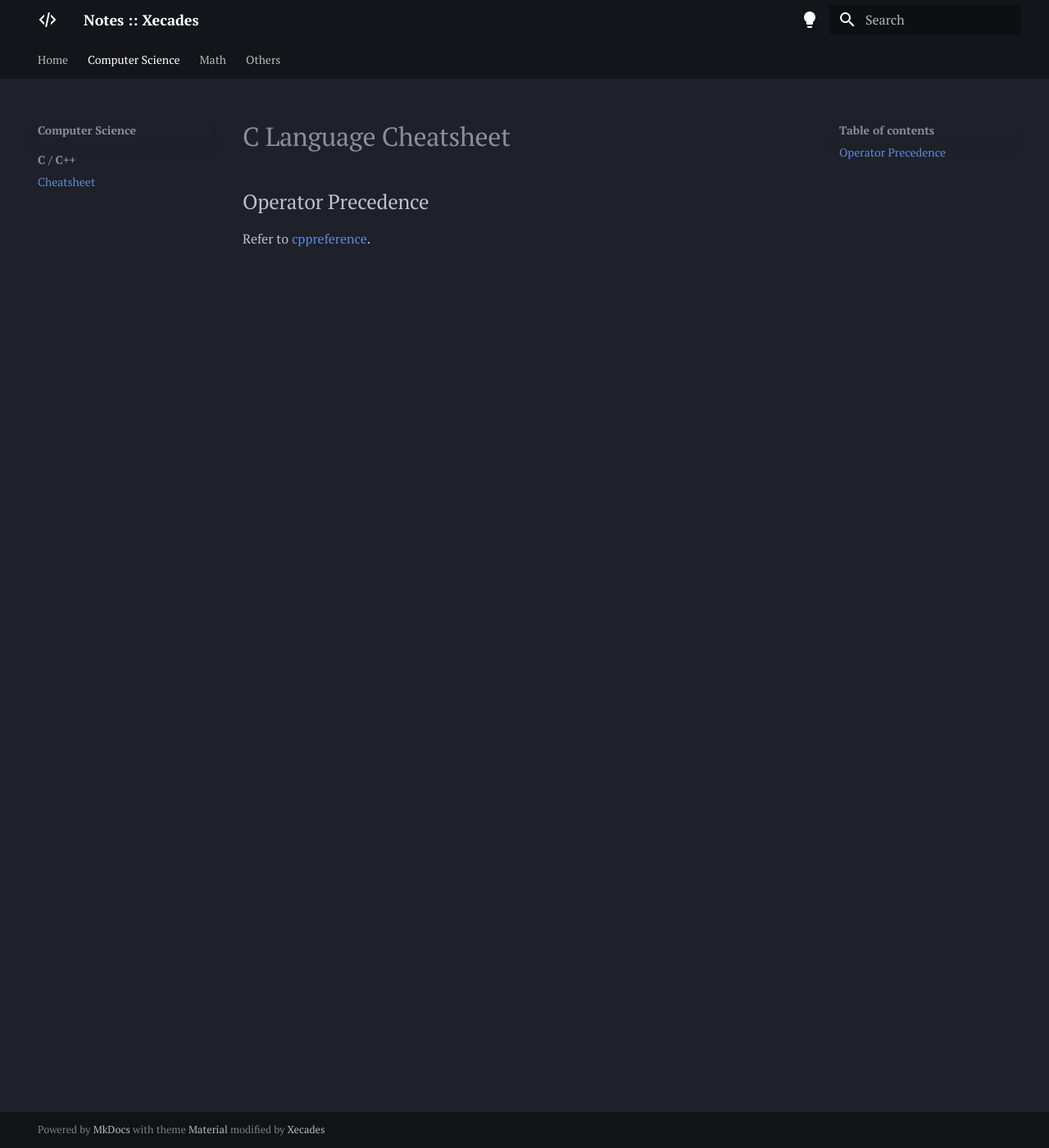
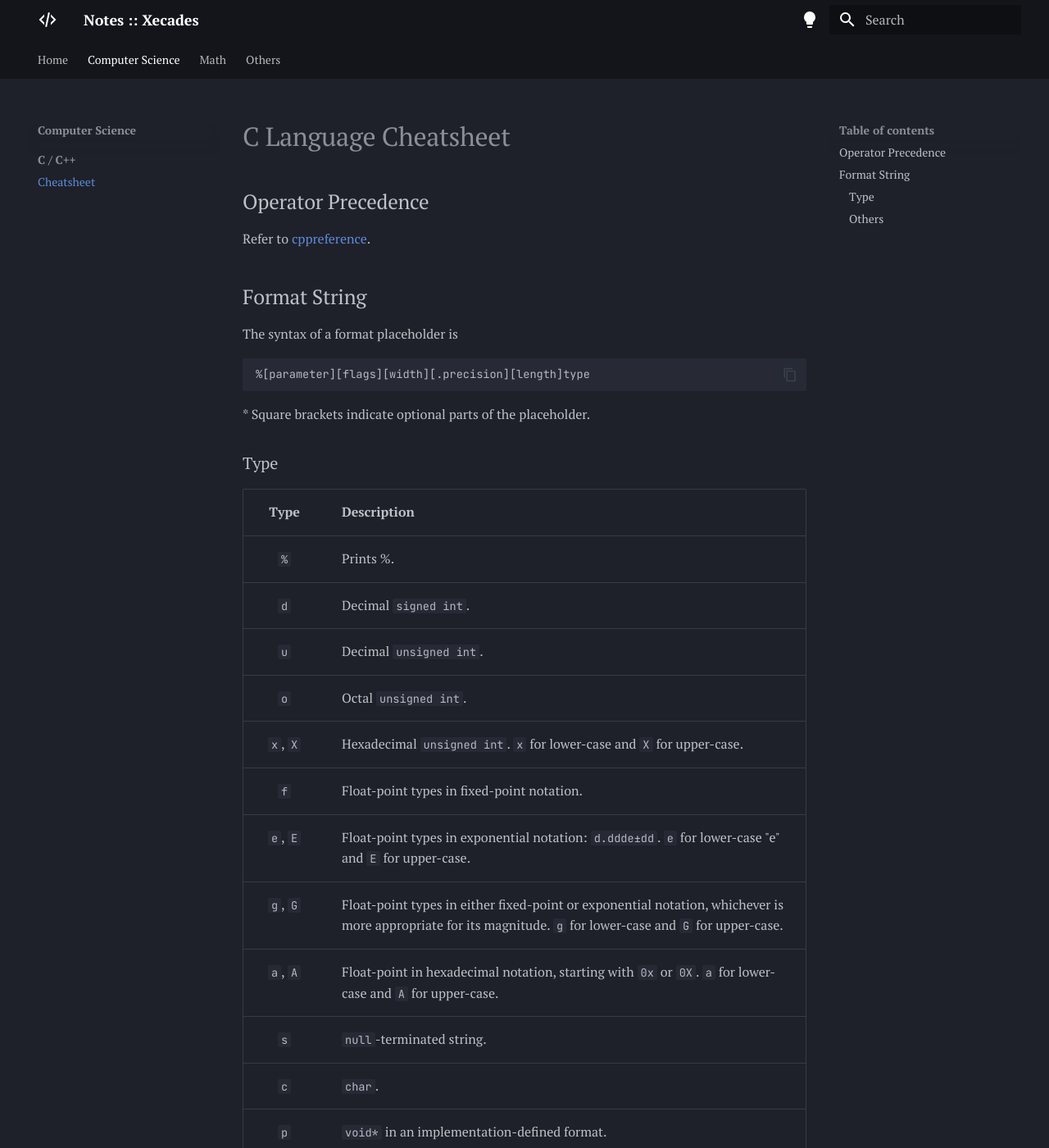
Before and after one commit to Xecades/Notes, an MkDocs documentation site: the page built from docs/cs/c-cpp/c-language-cheatsheet.md, in a window 1280 px wide and 1400 px high. Shown: the whole window at 82% size. Built offline with MkDocs 1.6.1 and Material for MkDocs 9.7.7, drawn with Linux system fonts in a browser that asks for light colours; some of the changed text lies outside the part shown.

Commit message:
Format String cheatsheet

````diff
--- a/docs/assets/css/extra.css
+++ b/docs/assets/css/extra.css
@@ -0,0 +1,3 @@
+.md-typeset table:not([class]) {
+    font-size: .8rem;
+}
--- a/docs/cs/c-cpp/c-language-cheatsheet.md
+++ b/docs/cs/c-cpp/c-language-cheatsheet.md
@@ -3,3 +3,78 @@
 ## Operator Precedence
 
 Refer to [cppreference](https://en.cppreference.com/w/c/language/operator_precedence).
+
+## Format String
+
+The syntax of a format placeholder is
+
+```
+%[parameter][flags][width][.precision][length]type
+```
+
+\* Square brackets indicate optional parts of the placeholder.
+
+### Type
+
+| Type | Description |
+| :--: | -- |
+| `%` | Prints %. |
+| `d` | Decimal `signed int`. |
+| `u` | Decimal `unsigned int`. |
+| `o` | Octal `unsigned int`. |
+| `x`, `X` | Hexadecimal `unsigned int`. `x` for lower-case and `X` for upper-case. |
+| `f` | Float-point types in fixed-point notation. |
+| `e`, `E` | Float-point types in exponential notation: `d.ddde±dd`. `e` for lower-case "e" and `E` for upper-case. |
+| `g`, `G` | Float-point types in either fixed-point or exponential notation, whichever is more appropriate for its magnitude. `g` for lower-case and `G` for upper-case. |
+| `a`, `A` | Float-point in hexadecimal notation, starting with `0x` or `0X`. `a` for lower-case and `A` for upper-case. |
+| `s` | `null`-terminated string. |
+| `c` | `char`. |
+| `p` | `void*` in an implementation-defined format. |
+| `n` | Print nothing, but writes the number of characters written so far into an integer pointer parameter. |
+
+Examples:
+
+```c
+printf("%%");           // %
+printf("%d", 123);      // 123
+printf("%d", -123);     // -123
+printf("%u", 123);      // 123
+printf("%u", -123);     // 4294967173
+printf("%o", 123);      // 173
+printf("%x", 123);      // 7b
+printf("%X", 123);      // 7B
+printf("%f", 123.456);  // 123.456000
+printf("%e", 123.456);  // 1.234560e+02
+printf("%E", 123.456);  // 1.234560E+02
+printf("%g", 123.456);  // 123.456
+printf("%G", 123.456);  // 123.456
+printf("%a", 123.456);  // 0x1.edd2f1a9fbe77p+6
+printf("%A", 123.456);  // 0X1.EDD2F1A9FBE77P+6
+printf("%s", "Hello");  // Hello
+printf("%c", 'H');      // H
+
+int a = 123;
+printf("%p", &a);       // 0x16d79b3d8
+
+int n;
+printf("Hello%n", &n);  // Hello
+printf("%d", n);        // 5
+```
+
+### Others
+
+For further information, refer to [wikipedia](https://en.wikipedia.org/wiki/Printf).
+
+Here are some common examples:
+
+```c
+printf("[%5d]", 123);         // [  123]
+printf("[%-5d]", 123);        // [123  ]
+printf("[%05d]", 123);        // [00123]
+printf("[%+5d]", 123);        // [ +123]
+printf("[%*d]", 5, 123);      // [  123] (dynamic width)
+printf("[%.1f]", 123.456);    // [123.5]
+printf("[%10f]", 123.456);    // [123.456000] (10 characters in total)
+printf("[%10.5f]", 123.456);  // [ 123.45600] (5 percision, 10 characters)
+printf("[%010.5f]", 123.456); // [0123.45600] (5 percision, 10 characters)
+```
--- a/mkdocs.yml
+++ b/mkdocs.yml
@@ -11,6 +11,7 @@
     - toc.follow
     - navigation.top
     - search.suggest
+    - content.code.copy
   palette:
     - scheme: slate
       primary: black
@@ -37,6 +38,13 @@
 markdown_extensions:
   - pymdownx.arithmatex:
       generic: true
+  - pymdownx.highlight:
+      anchor_linenums: true
+      line_spans: __span
+      pygments_lang_class: true
+  - pymdownx.inlinehilite
+  - pymdownx.snippets
+  - pymdownx.superfences
 
 extra_javascript:
   - assets/js/mathjax.js
````
